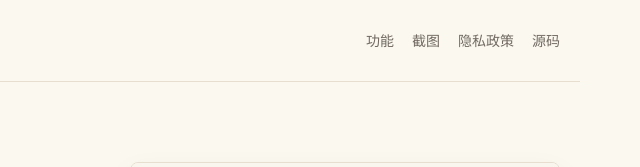
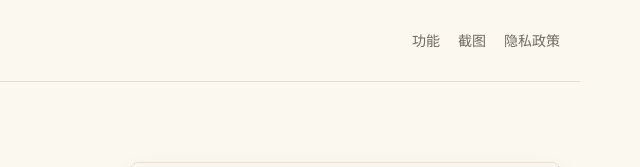
Before and after one commit to j1046726249-design/FanQieHarmony, a plain HTML site: page index.html in a window 1280 px wide. Shown: the top 167 px of the page, 640-1280 px from the left. Drawn offline with Linux system fonts and the light colour scheme.

Commit message:
Update index.html

```diff
--- a/index.html
+++ b/index.html
@@ -22,7 +22,6 @@
           <a href="#features">功能</a>
           <a href="#screenshots">截图</a>
           <a href="./privacy-policy/">隐私政策</a>
-          <a href="https://github.com/j1046726249-design/FanQieHarmony" target="_blank" rel="noreferrer">源码</a>
         </nav>
       </div>
     </header>
```
